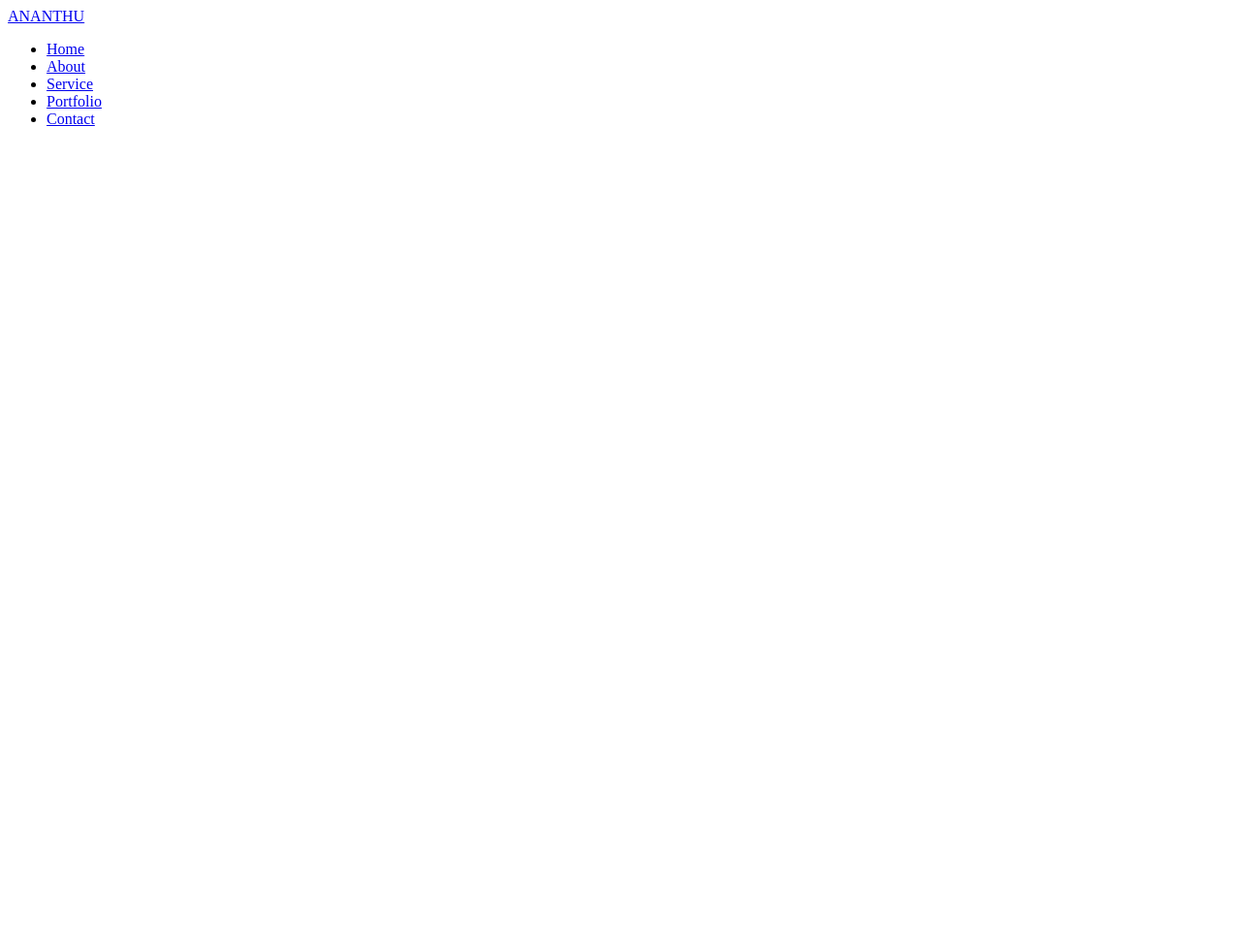
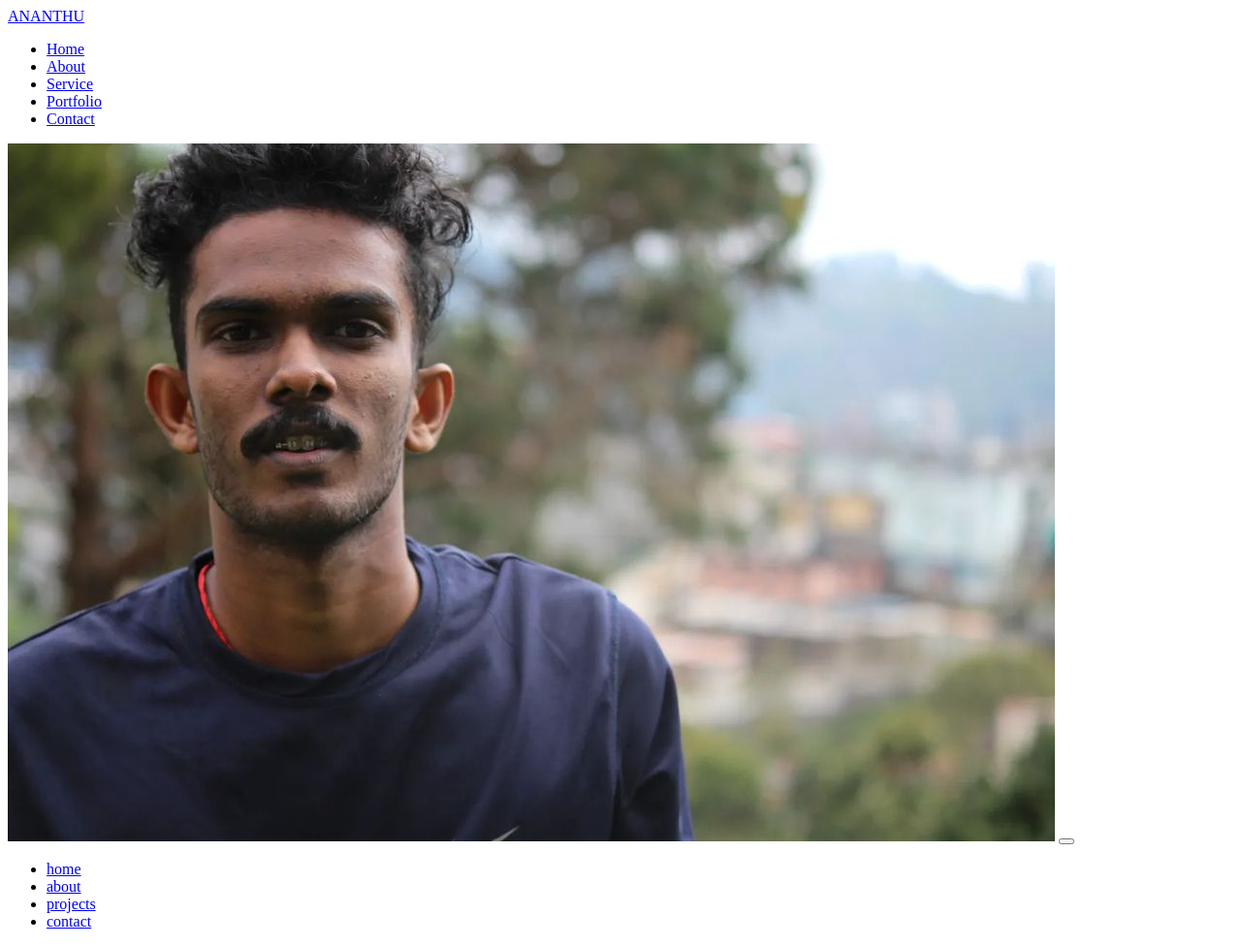
Before and after one commit to Ananthu368/one, a plain HTML site: page sample.html in a window 1280 px wide. Shown: the whole page at 97% size. Before the commit the page ends 800 px from the top, so only its background shows below. Drawn offline with Linux system fonts and the light colour scheme.

Commit message:
change in sample

```diff
--- a/sample.html
+++ b/sample.html
@@ -23,6 +23,25 @@
             <div class="nav__toggle" id="nav-toggle">
                 <i class='bx bx-menu'></i>
             </div>
+
+        </nav>
+        <nav>
+            <div class="nav-center">
+                <!-- nav header -->
+                <div class="nav-header">
+                    <img
+                        src="instagram_1668512560808.jpg"
+                        alt="" class="logo" alt="logo" />
+                         <button class="nav-toggle"> <i class="fas fa-bars"></i> </button>
+                </div>
+                 <!-- links -->
+                <ul class="links">
+                    <li> <a href="#">home</a> </li>
+                    <li> <a href="#">about</a> </li>
+                    <li> <a href="#">projects</a> </li>
+                    <li> <a href="#">contact</a> </li>
+                </ul>
+            </div>
         </nav>
     </header>
 </body>
```
